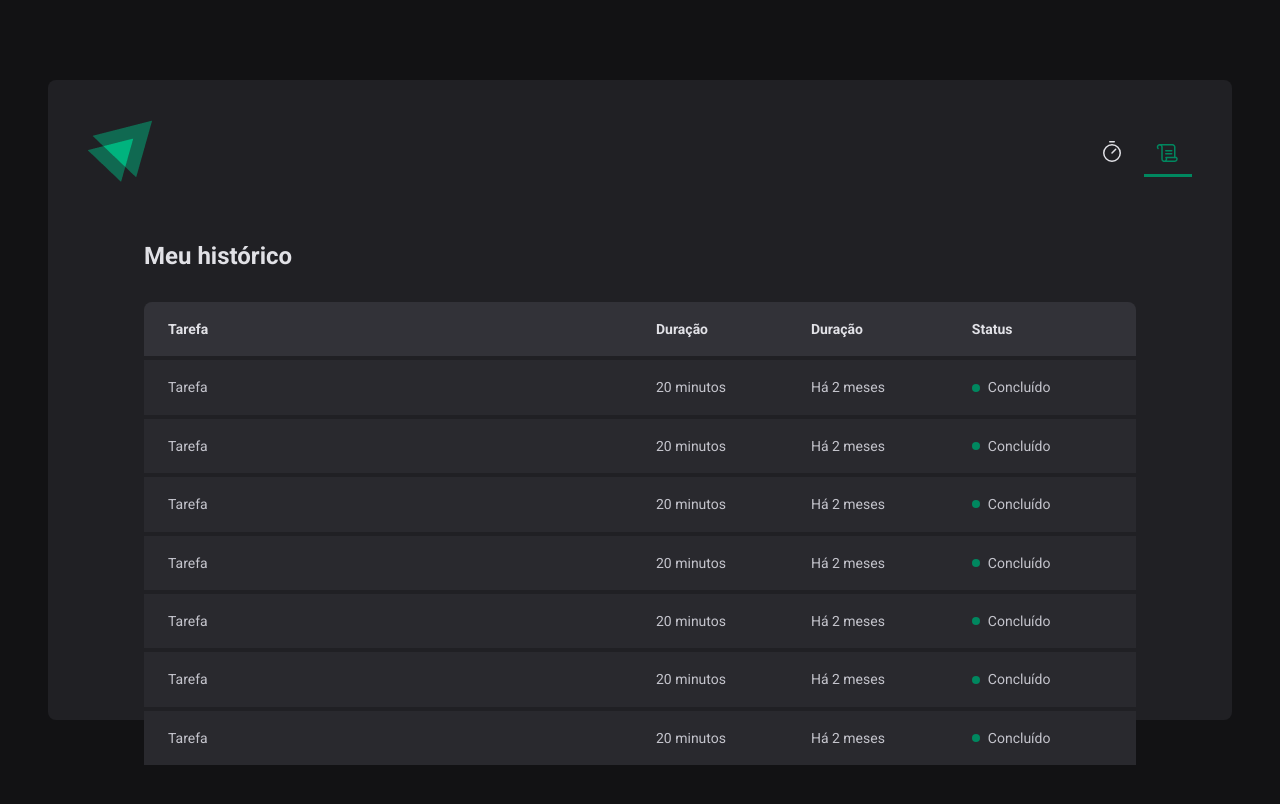
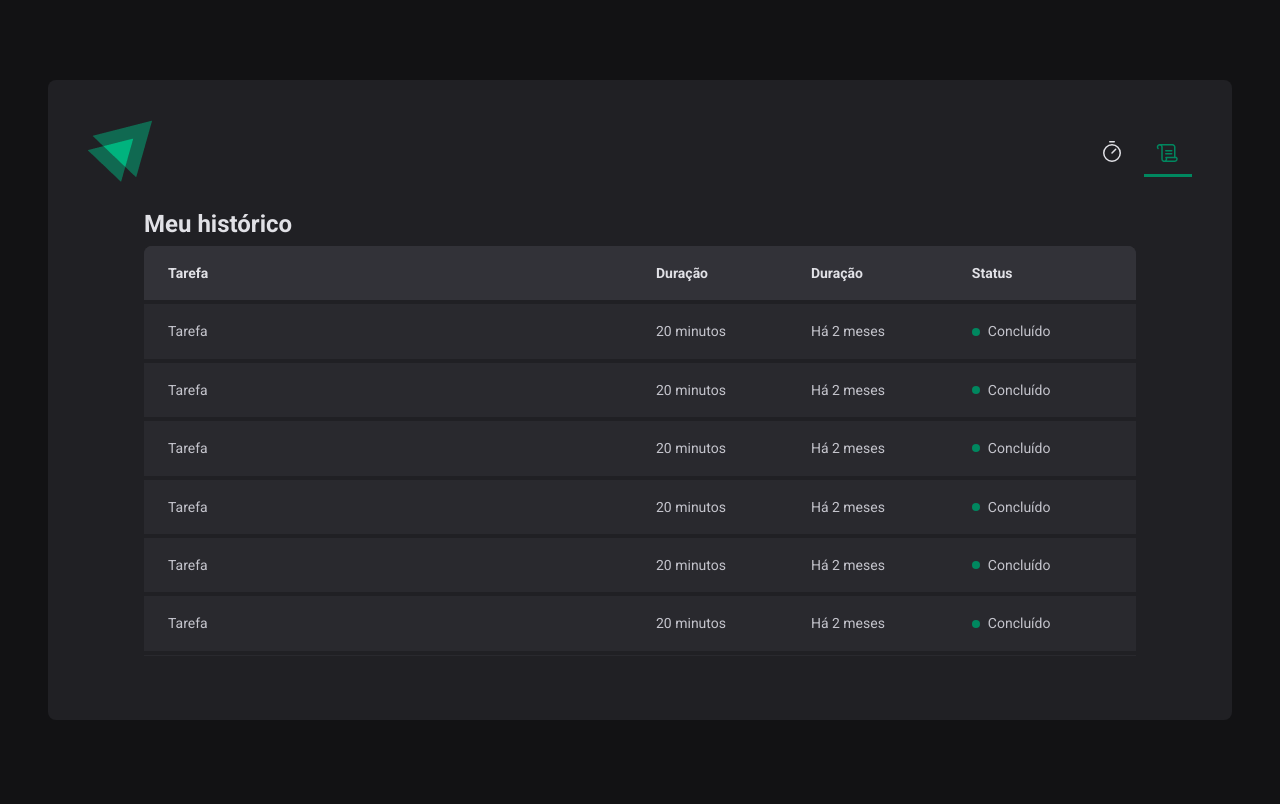
Before and after one commit to Alantrizotte06/igniteTimer, a React (Vite) app: page /history in a window 1280 px wide. Shown: the top 804 px of the page. Built offline with nearby package versions, Linux system fonts and the light colour scheme.

Commit message:
Utilizando contexto em rotas

```diff
--- a/src/App.tsx
+++ b/src/App.tsx
@@ -1,4 +1,4 @@
-import React from "react";
+import { CyclesContextProvider } from "./contexts/Cyclescontext";
 import { ThemeProvider } from "styled-components";
 import { BrowserRouter } from "react-router-dom";
 import { Router } from "./pages/Router";
@@ -10,7 +10,9 @@ export function App() {
   return (
     <ThemeProvider theme={defaultTheme}>
       <BrowserRouter>
-        <Router />
+        <CyclesContextProvider>
+          <Router />
+        </CyclesContextProvider>
       </BrowserRouter>
       <GlobalStyle />
     </ThemeProvider>
--- /dev/null
+++ b/src/contexts/Cyclescontext.tsx
@@ -0,0 +1,105 @@
+import { createContext, ReactNode, useState } from "react";
+
+interface CreateCycleData {
+  task: string;
+  minutesAmount: number;
+}
+
+interface Cycle {
+  id: string;
+  task: string;
+  minutesAmount: number;
+  startDate: Date;
+  interruptedDate?: Date;
+  finishedDate?: Date;
+}
+
+interface CyclesContextType {
+  cycles: Cycle[];
+  activeCycle: Cycle | undefined;
+  activeCycleId: string | null;
+  markCurrentCycleAsFinished: () => void;
+  amountSecondPassed: number;
+  setSecondPassed: (seconds: number) => void;
+  createNewCycle: (data: CreateCycleData) => void;
+  interruptCurrentCycle: () => void;
+}
+
+export const CyclesContext = createContext({} as CyclesContextType);
+
+interface CyclesContextProviderProps {
+  children: ReactNode;
+}
+
+export function CyclesContextProvider({
+  children,
+}: CyclesContextProviderProps) {
+  const [cycles, setCycles] = useState<Cycle[]>([]);
+  const [activeCycleId, setActiveCycleId] = useState<string | null>(null);
+  const [amountSecondPassed, setAmountSecondPassed] = useState(0);
+
+  const activeCycle = cycles.find((cycle) => cycle.id == activeCycleId);
+
+  function setSecondPassed(seconds: number) {
+    setAmountSecondPassed(seconds);
+  }
+
+  function markCurrentCycleAsFinished() {
+    setCycles((state) =>
+      state.map((cycle) => {
+        if (cycle.id == activeCycleId) {
+          return { ...cycle, finishedDate: new Date() };
+        } else {
+          return cycle;
+        }
+      })
+    );
+  }
+
+  function createNewCycle(data: CreateCycleData) {
+    const id = String(new Date().getTime());
+
+    const newCycle: Cycle = {
+      id,
+      task: data.task,
+      minutesAmount: data.minutesAmount,
+      startDate: new Date(),
+    };
+
+    setCycles((state) => [...state, newCycle]);
+    setActiveCycleId(id);
+    setAmountSecondPassed(0);
+
+    // reset();
+  }
+
+  function interruptCurrentCycle() {
+    setCycles((state) =>
+      state.map((cycle) => {
+        if (cycle.id == activeCycleId) {
+          return { ...cycle, interruptedDate: new Date() };
+        } else {
+          return cycle;
+        }
+      })
+    );
+
+    setActiveCycleId(null);
+  }
+
+  return (
+    <CyclesContext.Provider
+      value={{
+        cycles,
+        activeCycle,
+        activeCycleId,
+        markCurrentCycleAsFinished,
+        amountSecondPassed,
+        setSecondPassed,
+        createNewCycle,
+        interruptCurrentCycle,
+      }}>
+      {children}
+    </CyclesContext.Provider>
+  );
+}
--- a/src/pages/History/index.tsx
+++ b/src/pages/History/index.tsx
@@ -1,6 +1,10 @@
 import { HistoryContainer, HistoryList, Status } from "./styles";
+import { useContext } from "react";
+import { CyclesContext } from "../../contexts/Cyclescontext";
 
 export function History() {
+  const { cycles } = useContext(CyclesContext);
+
   return (
     <HistoryContainer>
       <h1>Meu histórico</h1>
--- a/src/pages/History/styles.ts
+++ b/src/pages/History/styles.ts
@@ -2,13 +2,15 @@ import styled from "styled-components";
 
 export const HistoryContainer = styled.main`
   flex: 1;
-  padding: 3.5rem;
+  padding: 1.5rem 3.5rem;
+  overflow: hidden;
 
   display: flex;
   flex-direction: column;
 
   h1 {
     font-size: 1.5rem;
+    padding-bottom: 0.5rem;
     color: ${(props) => props.theme["gray-100"]};
   }
 `;
@@ -16,12 +18,29 @@ export const HistoryContainer = styled.main`
 export const HistoryList = styled.div`
   flex: 1;
   overflow: auto;
-  margin-top: 2rem;
+  /* margin-bottom: 4rem; */
+
+  &::-webkit-scrollbar {
+    background: ${(props) => props.theme["gray-800"]};
+    width: 0.8rem;
+  }
+
+  &::-webkit-scrollbar-thumb {
+    background: ${(props) => props.theme["gray-600"]};
+    border-radius: 0.5rem;
+  }
 
   table {
     width: 100%;
     border-collapse: collapse;
     min-width: 600px;
+    margin-bottom: 3.5rem;
+
+    thead {
+      position: sticky;
+      top: 0;
+      background-color: ${(props) => props.theme["gray-600"]};
+    }
 
     th {
       background-color: ${(props) => props.theme["gray-600"]};
--- a/src/pages/Home/components/Countdown/index.tsx
+++ b/src/pages/Home/components/Countdown/index.tsx
@@ -1,7 +1,7 @@
 import { differenceInSeconds } from "date-fns";
 import { CountdownContainer, Separator } from "./styles";
 import { useContext, useEffect } from "react";
-import { CyclesContext } from "../..";
+import { CyclesContext } from "../../../../contexts/Cyclescontext";
 
 export function Countdown() {
   const {
--- a/src/pages/Home/components/NewCycleForm/index.tsx
+++ b/src/pages/Home/components/NewCycleForm/index.tsx
@@ -1,6 +1,6 @@
 import { FormContainer, MinutesAmountInput, TaskInput } from "./styles";
 import { useContext } from "react";
-import { CyclesContext } from "../..";
+import { CyclesContext } from "../../../../contexts/Cyclescontext";
 import { useFormContext } from "react-hook-form";
 
 export function NewCycleForm() {
--- a/src/pages/Home/components/NewCycleForm/styles.ts
+++ b/src/pages/Home/components/NewCycleForm/styles.ts
@@ -43,4 +43,5 @@ export const TaskInput = styled(BaseInput)`
 
 export const MinutesAmountInput = styled(BaseInput)`
   width: 4rem;
+  text-align: center;
 `;
--- a/src/pages/Home/index.tsx
+++ b/src/pages/Home/index.tsx
@@ -7,28 +7,10 @@ import {
   StartCountdownButton,
   StopCountdownButton,
 } from "./styles";
-import { useState, createContext } from "react";
+import { useContext } from "react";
 import { NewCycleForm } from "./components/NewCycleForm";
 import { Countdown } from "./components/Countdown";
-
-interface Cycle {
-  id: string;
-  task: string;
-  minutesAmount: number;
-  startDate: Date;
-  interruptedDate?: Date;
-  finishedDate?: Date;
-}
-
-interface CyclesContextType {
-  activeCycle: Cycle | undefined;
-  activeCycleId: string | null;
-  markCurrentCycleAsFinished: () => void;
-  amountSecondPassed: number;
-  setSecondPassed: (seconds: number) => void;
-}
-
-export const CyclesContext = createContext({} as CyclesContextType);
+import { CyclesContext } from "../../contexts/Cyclescontext";
 
 const newCycleFormValidationSchema = zod.object({
   task: zod.string().min(1, "Informe a tarefa"),
@@ -41,9 +23,8 @@ const newCycleFormValidationSchema = zod.object({
 type newCycleFormData = zod.infer<typeof newCycleFormValidationSchema>;
 
 export function Home() {
-  const [cycles, setCycles] = useState<Cycle[]>([]);
-  const [activeCycleId, setActiveCycleId] = useState<string | null>(null);
-  const [amountSecondPassed, setAmountSecondPassed] = useState(0);
+  const { activeCycle, createNewCycle, interruptCurrentCycle } =
+    useContext(CyclesContext);
 
   const newCycleForm = useForm<newCycleFormData>({
     resolver: zodResolver(newCycleFormValidationSchema),
@@ -53,79 +34,21 @@ export function Home() {
     },
   });
 
-  const { register, handleSubmit, watch, reset } = newCycleForm;
-
-  const activeCycle = cycles.find((cycle) => cycle.id == activeCycleId);
-
-  function setSecondPassed(seconds: number) {
-    setAmountSecondPassed(seconds);
-  }
-
-  function markCurrentCycleAsFinished() {
-    setCycles((state) =>
-      state.map((cycle) => {
-        if (cycle.id == activeCycleId) {
-          return { ...cycle, finishedDate: new Date() };
-        } else {
-          return cycle;
-        }
-      })
-    );
-  }
-
-  function handleCreateNewCycle(data: newCycleFormData) {
-    const id = String(new Date().getTime());
-
-    const newCycle: Cycle = {
-      id,
-      task: data.task,
-      minutesAmount: data.minutesAmount,
-      startDate: new Date(),
-    };
-
-    setCycles((state) => [...state, newCycle]);
-    setActiveCycleId(id);
-    setAmountSecondPassed(0);
-
-    reset();
-  }
-
-  function handleInterruptCycle() {
-    setCycles((state) =>
-      state.map((cycle) => {
-        if (cycle.id == activeCycleId) {
-          return { ...cycle, interruptedDate: new Date() };
-        } else {
-          return cycle;
-        }
-      })
-    );
-
-    setActiveCycleId(null);
-  }
+  const { handleSubmit, watch /*reset*/ } = newCycleForm;
 
   const task = watch("task"); // Monitorar se o campo está vazio desabilitando o botão.
   const isSubmitDisable = !task;
 
   return (
     <HomeContainer>
-      <form onSubmit={handleSubmit(handleCreateNewCycle)} action="">
-        <CyclesContext.Provider
-          value={{
-            activeCycle,
-            activeCycleId,
-            markCurrentCycleAsFinished,
-            amountSecondPassed,
-            setSecondPassed,
-          }}>
-          <FormProvider {...newCycleForm}>
-            <NewCycleForm />
-          </FormProvider>
-          <Countdown />
-        </CyclesContext.Provider>
+      <form onSubmit={handleSubmit(createNewCycle)} action="">
+        <FormProvider {...newCycleForm}>
+          <NewCycleForm />
+        </FormProvider>
+        <Countdown />
 
         {activeCycle ? (
-          <StopCountdownButton onClick={handleInterruptCycle} type="button">
+          <StopCountdownButton onClick={interruptCurrentCycle} type="button">
             <HandPalm size={24} />
             Interromper
           </StopCountdownButton>
```
